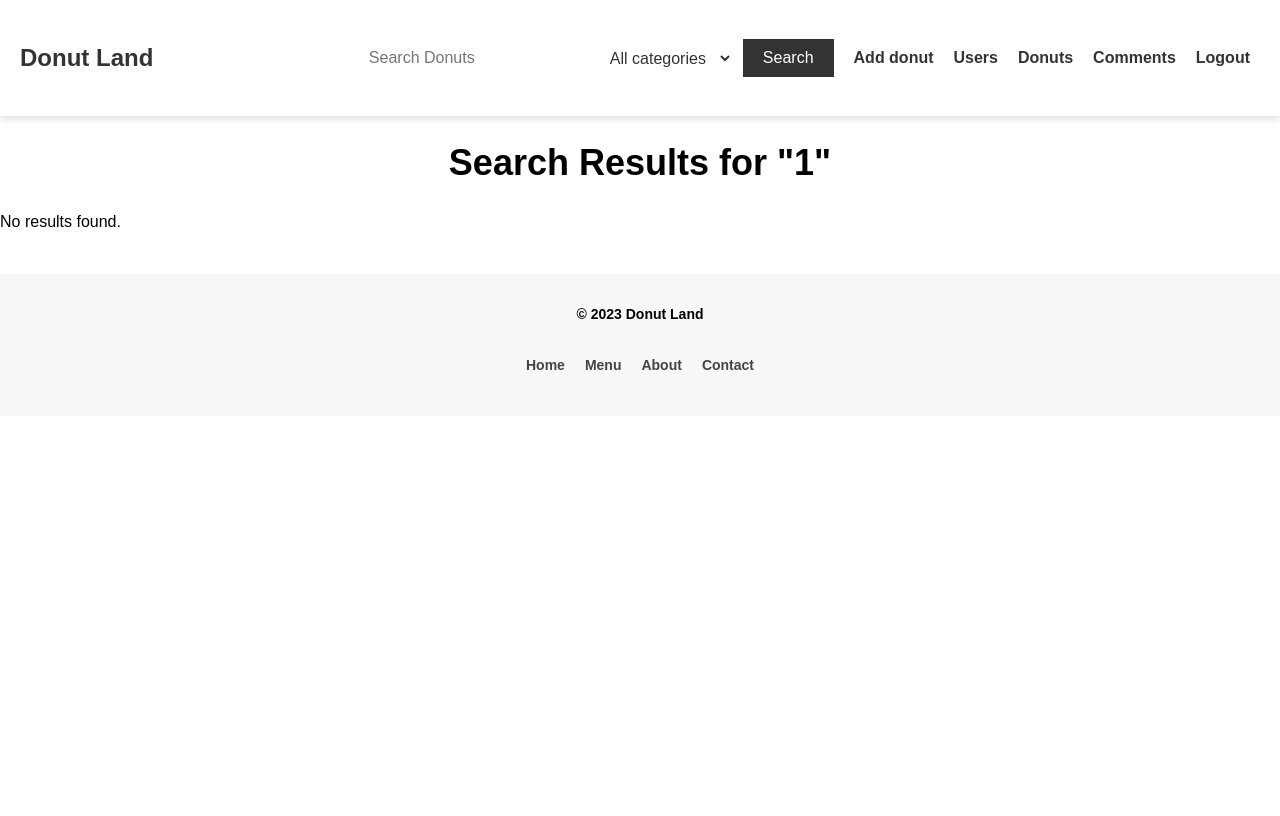
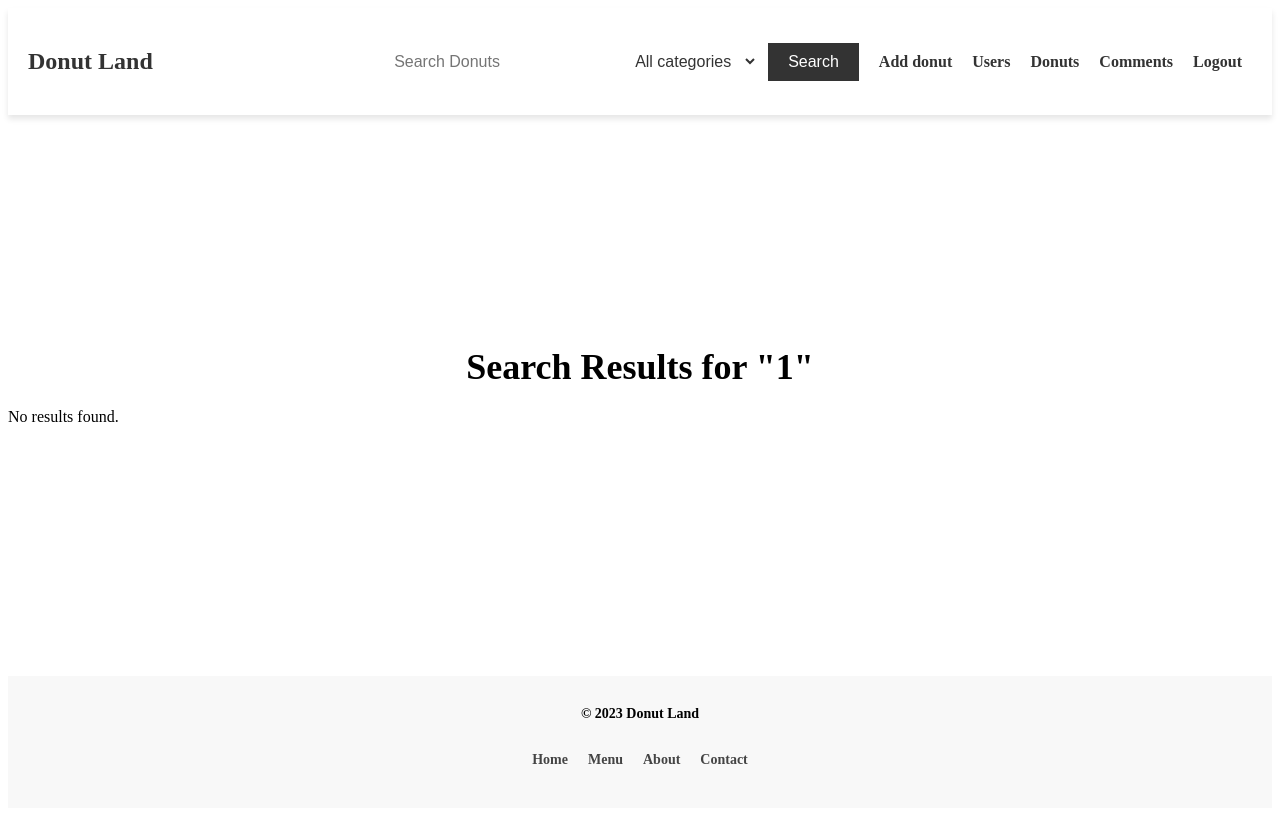
Before and after one commit to navpannu32/restaurant, a PHP site: page /search?q=1 in a window 1280 px wide. Before the commit the page ends 370 px from the top, so only its background shows below. Run offline with PHP 8.4, Linux system fonts and the light colour scheme; a user stored in the database is signed in; data comes from the database, SQL or seed files in the repository; data that the repository does not hold is empty.

Commit message:
fix footer not staying at bottom
made body flexbox to make footer stay at bootom

```diff
--- a/admin/comments.php
+++ b/admin/comments.php
@@ -25,7 +25,7 @@
 </head>
 <body>
   <?php include_once "../header.php" ?>
-
+  <main>
     <h1>Comments</h1>
 
     <table>
@@ -55,7 +55,7 @@
         <?php endforeach; ?>
       </tbody>
     </table>
-
-  <?php include_once ".footer.php" ?>
+  </main>
+  <?php include_once "../footer.php" ?>
 </body>
 </html>
--- a/footer.php
+++ b/footer.php
@@ -9,9 +9,9 @@
   <footer>
     <p>&copy; 2023 Donut Land</p>
     <nav>
-      <a href="#">Home</a>
-      <a href="#">Menu</a>
-      <a href="#">About</a>
+      <a href="/">Home</a>
+      <a href="/item/items">Menu</a>
+      <a href="/about">About</a>
       <a href="#">Contact</a>
     </nav>
   </footer>
@@ -20,6 +20,7 @@
 
 <style>
 footer {
+  position: relative;
   background-color: #F8F8F8;
   padding: 30px 0;
   display: flex;
--- a/styles/admin/comment/comments.css
+++ b/styles/admin/comment/comments.css
@@ -1,3 +1,9 @@
+body {
+  display: flex;
+  flex-direction: column;
+  min-height: 100vh;
+  justify-content: space-between;
+}
 table {
   border-collapse: collapse;
   width: 100%;
--- a/styles/index.css
+++ b/styles/index.css
@@ -1,3 +1,9 @@
+body {
+  display: flex;
+  flex-direction: column;
+  min-height: 100vh;
+  justify-content: space-between;
+}
 .hero {
   background-size: cover;
   background-position: center;
--- a/styles/search.css
+++ b/styles/search.css
@@ -1,10 +1,8 @@
-/* General Styles */
 body {
-  font-family: Arial, sans-serif;
-  font-size: 16px;
-  line-height: 1.5;
-  margin: 0;
-  padding: 0;
+  display: flex;
+  flex-direction: column;
+  min-height: 100vh;
+  justify-content: space-between;
 }
 
 h1 {
@@ -32,7 +30,6 @@
   color: #0056b3;
 }
 
-/* Card Styles */
 .cards-container {
   display: flex;
   flex-wrap: wrap;
@@ -86,7 +83,6 @@
   background-color: #0056b3;
 }
 
-/* Pagination Styles */
 .pagination {
   display: flex;
   justify-content: center;
```
Lines whose indentation alone changed are shown as unchanged.
